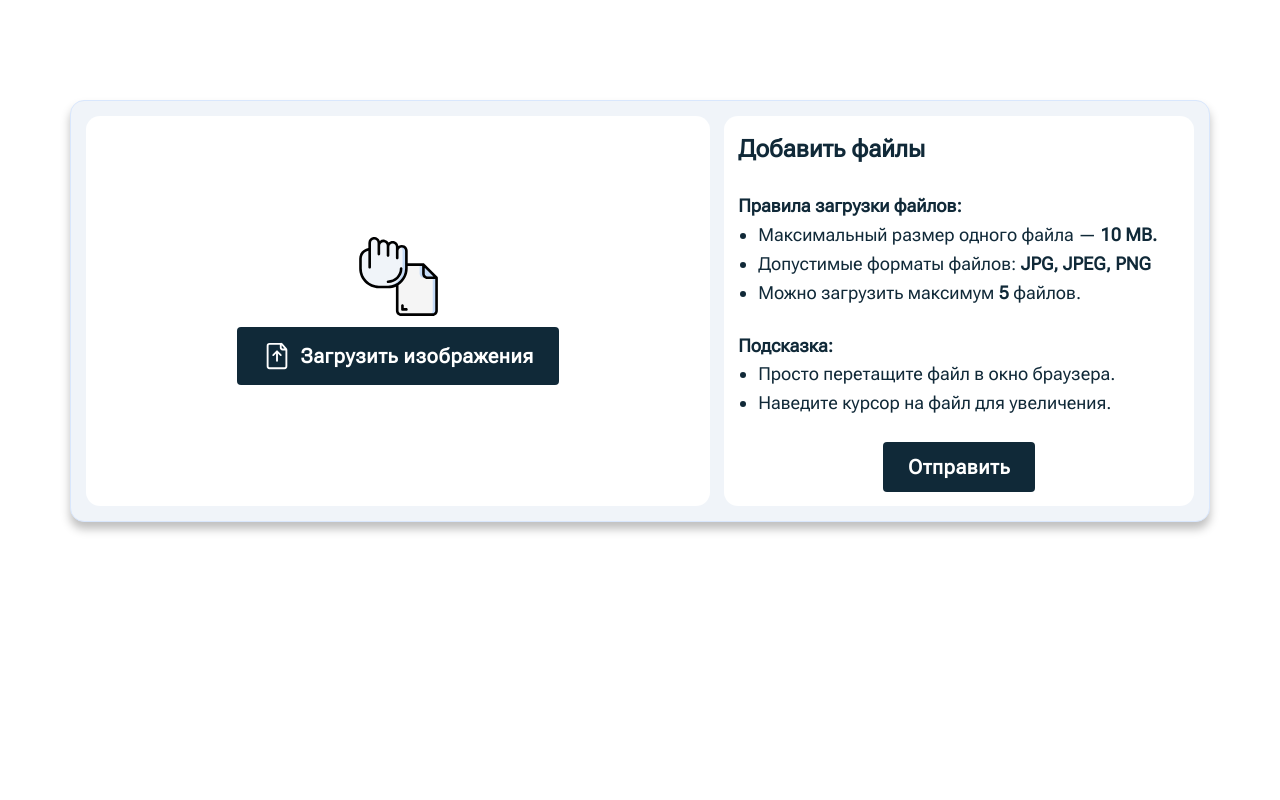
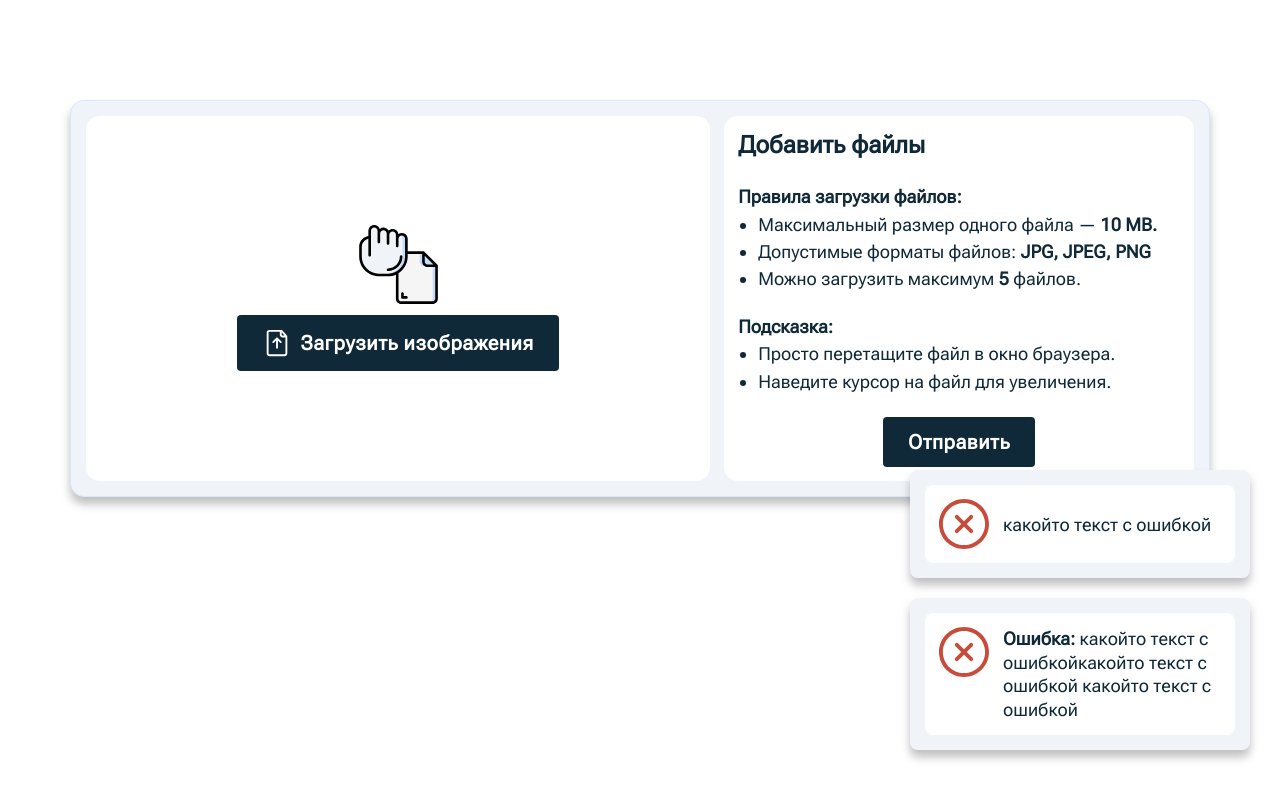
Before and after one commit to DenisGrishin/test-js-ds, a website built with Vite: page index.html in a window 1280 px wide. Built offline with nearby package versions, Linux system fonts and the light colour scheme.

Commit message:
Feat: добавил верстку для уведомления

```diff
--- a/assets/js/common/delFlile.js
+++ b/assets/js/common/delFlile.js
@@ -0,0 +1,3 @@
+// export const addError = (errorItem) => {
+//   return showError(errorItem);
+// };
--- a/assets/js/common/showError.js
+++ b/assets/js/common/showError.js
@@ -1,3 +1,11 @@
-export const showError = (text) => {
-  return alert(text);
+const arrError = [];
+
+export const showError = () => {
+  arrError.forEach((element) => {
+    alert(element);
+  });
 };
+
+export const addError = (errorItem) => {
+  arrError.push(errorItem);
+};
--- a/assets/js/common/uploadFile.js
+++ b/assets/js/common/uploadFile.js
@@ -1,18 +1,19 @@
 import { createListItem } from '../createElement/createListItem';
 import { mainValidate } from '../validateFile/mainValidateFile';
+import { showError } from './showError';
 
 const uploadFile = () => {
   const fileInput = document.getElementById('file-input');
   const listImg = document.querySelector('.list-img');
 
-  //  const createFigure = (reader) => {};
-
-  document.addEventListener('change', function () {
+  document.addEventListener('change', () => {
     const files = mainValidate(Array.from(fileInput.files), listImg);
 
     if (files.length === 0) return;
 
     createListItem(files, listImg);
+
+    showError();
   });
 };
 
--- /dev/null
+++ b/assets/js/createElement/createToast.js
@@ -0,0 +1 @@
+export const createToast = () => {};
--- a/assets/js/validateFile/mainValidateFile.js
+++ b/assets/js/validateFile/mainValidateFile.js
@@ -5,11 +5,11 @@ import { validateTypeFiles } from './validateTypeFiles';
 export const mainValidate = (files, loadFile) => {
   const newFilesLenght = validateLengthFiles(files, loadFile);
 
-  if (newFilesLenght.length === 0) return;
+  if (newFilesLenght.length === 0) return [];
 
   const newFilesSize = validateSizeFiles(newFilesLenght);
 
-  if (newFilesLenght.length === 0) return;
+  if (newFilesSize.length === 0) return [];
 
   return validateTypeFiles(newFilesSize);
 };
--- a/assets/js/validateFile/validateLengthFiles.js
+++ b/assets/js/validateFile/validateLengthFiles.js
@@ -1,4 +1,4 @@
-import { showError } from './../common/showError';
+import { addError } from '../common/showError';
 import { valideteRepeatNameFile } from './valideteRepeatNameFile';
 
 export const validateLengthFiles = (files, loadFile) => {
@@ -7,7 +7,7 @@ export const validateLengthFiles = (files, loadFile) => {
   const maxLength = 5;
 
   if (lengthLoadImg + files.length >= maxLength + 1) {
-    showError('Превышено допустимое количество изображений: максимум 5.');
+    addError('Превышено допустимое количество изображений: максимум 5.');
   }
 
   if (!lengthLoadImg) {
--- a/assets/js/validateFile/validateSizeFiles.js
+++ b/assets/js/validateFile/validateSizeFiles.js
@@ -1,4 +1,4 @@
-import { showError } from '../common/showError';
+import { addError } from '../common/showError';
 
 export const validateSizeFiles = (files) => {
   const maxSizeBytes = 10 * 1024 * 1024;
@@ -8,7 +8,7 @@ export const validateSizeFiles = (files) => {
       if (file.size < maxSizeBytes) {
         return file;
       }
-      showError(`Файл ${file.name} не загружен: превышен размер изображения.`);
+      addError(`Файл ${file.name} не загружен: превышен размер изображения.`);
       return;
     })
     .filter((it) => it !== undefined);
--- a/assets/js/validateFile/validateTypeFiles.js
+++ b/assets/js/validateFile/validateTypeFiles.js
@@ -1,4 +1,4 @@
-import { showError } from '../common/showError';
+import { addError } from '../common/showError';
 
 export const validateTypeFiles = (files) => {
   const allowedTypes = ['jpg', 'jpeg', 'png'];
@@ -11,7 +11,7 @@ export const validateTypeFiles = (files) => {
       if (allowedTypes.includes(nameType)) {
         return file;
       }
-      showError('Неверный формат файла. Разрешены только JPG,JPEG, PNG.');
+      addError('Неверный формат файла. Разрешены только JPG,JPEG, PNG.');
     })
     .filter((it) => it !== undefined);
 
--- a/assets/js/validateFile/valideteRepeatNameFile.js
+++ b/assets/js/validateFile/valideteRepeatNameFile.js
@@ -1,4 +1,4 @@
-import { showError } from '../common/showError';
+import { addError } from '../common/showError';
 
 export const valideteRepeatNameFile = (files, loadFile) => {
   // собираем массив имен файлов уже загруженных в инпут
@@ -9,7 +9,7 @@ export const valideteRepeatNameFile = (files, loadFile) => {
   const newFiles = files
     .map((file) => {
       if (nameLoadFiles.includes(file.name)) {
-        showError(`Изображение с таким ${file.name} именем уже существует.`);
+        addError(`Изображение с таким ${file.name} именем уже существует.`);
         return;
       }
       return file;
--- a/assets/style/base/null.scss
+++ b/assets/style/base/null.scss
@@ -23,7 +23,7 @@ body {
 }
 body {
 	color: $mainColor;
-	line-height: 1.6;
+	line-height: 1.3;
 	font-family: $fontFamily;
 	font-size: $fontSize;
 	text-rendering: optimizeLegibility;
--- a/assets/style/common.scss
+++ b/assets/style/common.scss
@@ -20,3 +20,41 @@
 		}
 	}
 }
+
+.toast {
+	position: fixed;
+	right: 30px;
+	bottom: 50px;
+
+	// .toast__item
+
+	&__item {
+		border-radius: 8px;
+		padding: 15px;
+		background-color: #f0f4f9;
+		max-width: 340px;
+		box-shadow: 0 7px 10px #00000041;
+		&:not(:last-child) {
+			margin-bottom: 20px;
+		}
+	}
+
+	&__wrapper-item {
+		display: flex;
+		align-items: center;
+		column-gap: 14px;
+		padding: 14px;
+		border-radius: 8px;
+		position: relative;
+		background-color: #fff;
+		&::before {
+			content: "";
+			background: url("../image/icon/error.svg") 0 0 no-repeat;
+			width: 50px;
+			height: 50px;
+			flex: 0 0 50px;
+			align-self: flex-start;
+			display: inline-block;
+		}
+	}
+}
--- a/assets/style/main.scss
+++ b/assets/style/main.scss
@@ -102,6 +102,9 @@
 			}
 			margin-left: 20px;
 			list-style: disc;
+			&:not(:last-child) {
+				margin-bottom: 4px;
+			}
 		}
 	}
 	& button {
--- a/index.html
+++ b/index.html
@@ -12,6 +12,18 @@
   <div id="root">
 
   </div>
+
+
+  <div class="toast">
+    <div class="toast__item">
+      <div class="toast__wrapper-item"> <span>какойто текст с ошибкой</span></div>
+    </div>
+    <div class="toast__item">
+      <div class="toast__wrapper-item"> <span><b>Ошибка:</b> какойто текст с ошибкойкакойто текст с ошибкой какойто
+          текст с
+          ошибкой</span></div>
+    </div>
+  </div>
   <script type="module" src="/assets/js/app.js"></script>
 </body>
 
```
Also changed, not shown: assets/image/icon/error.svg (added).
